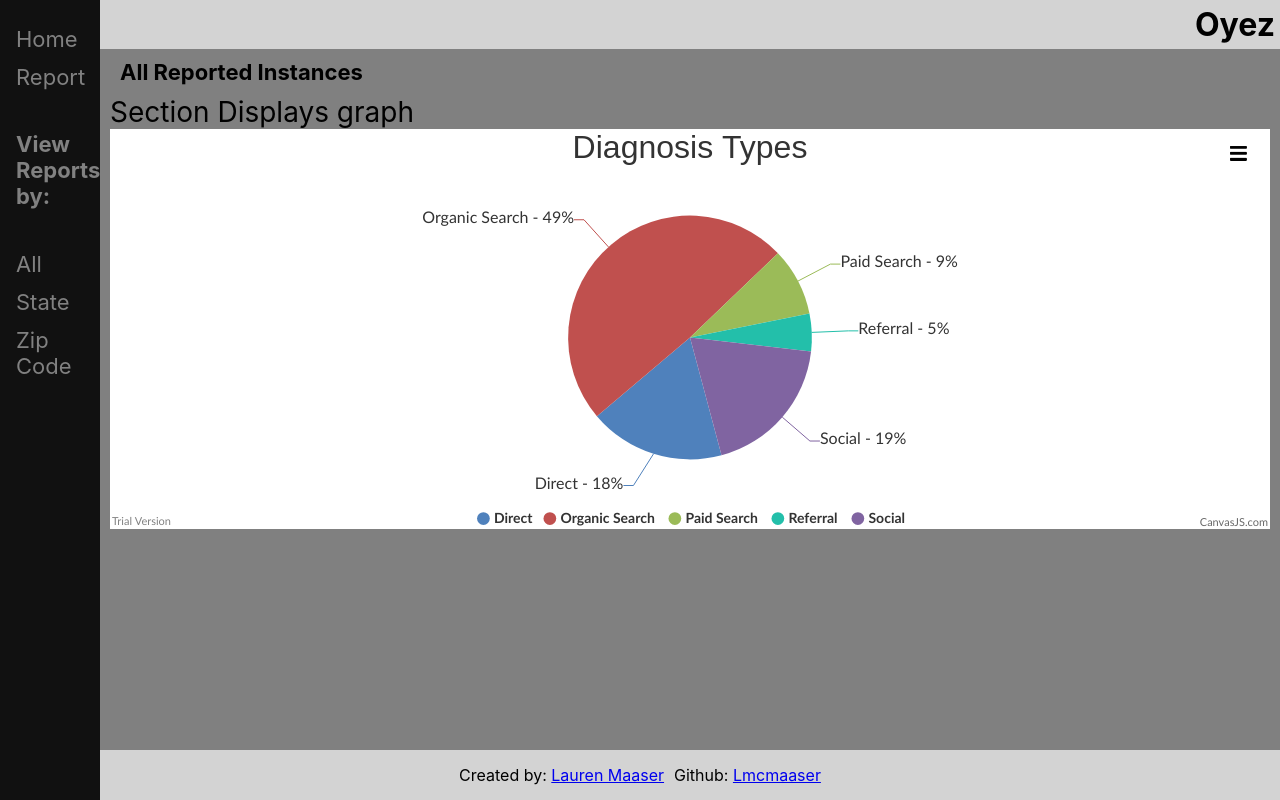
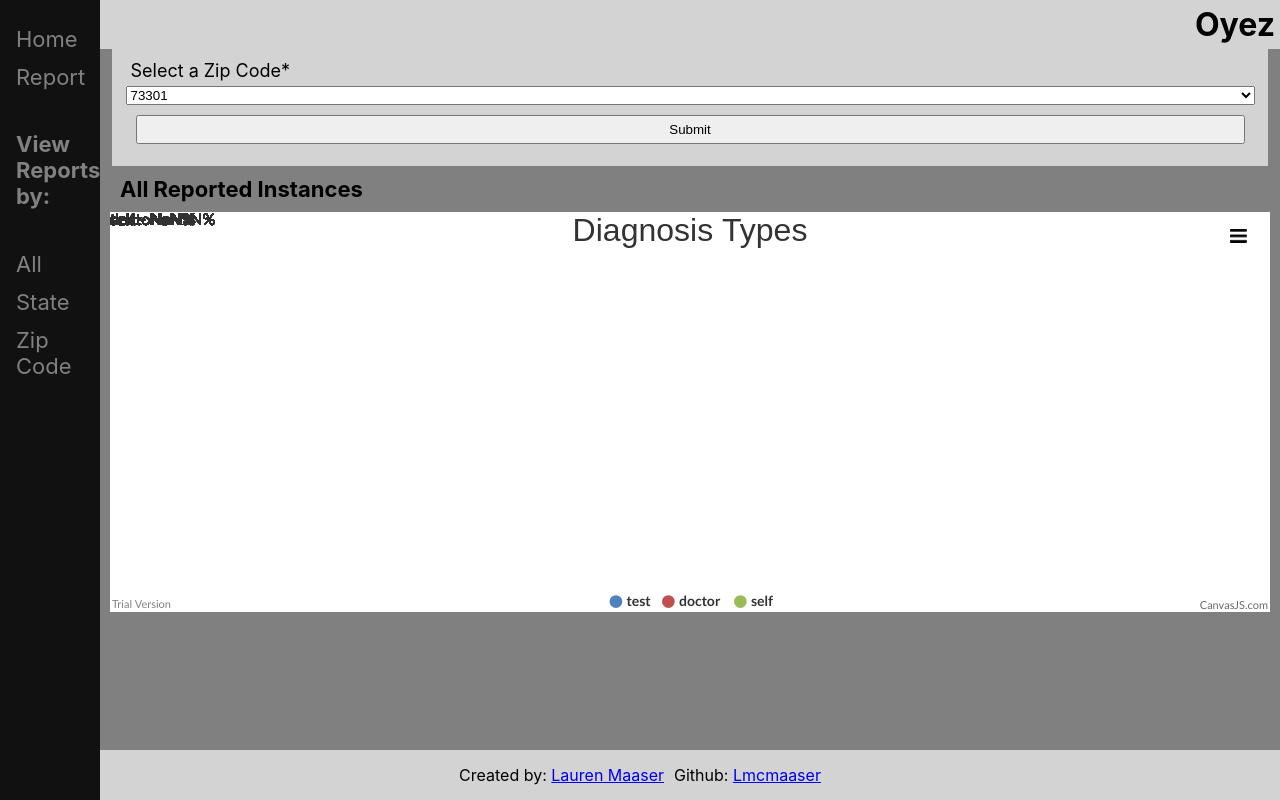
Before and after one commit to Lmcmaaser/oyez-app, a React (Create React App) app: page /zipcode in a window 1280 px wide. Built offline with nearby package versions, Linux system fonts and the light colour scheme.

Commit message:
zipcde working

```diff
--- a/src/ApiContext.js
+++ b/src/ApiContext.js
@@ -3,7 +3,9 @@ import React from 'react';
 const ApiContext = React.createContext({
   reports: [],
   us_states: [],
-  addReport: () => {}
+  zipcodes: [],
+  addReport: () => {},
+  addZipCode: () => {}
 });
 
 export default ApiContext;
--- a/src/App.js
+++ b/src/App.js
@@ -14,7 +14,8 @@ export default class App extends Component {
   static defaultProps = {
     data: {
       reports: [],
-      us_states: []
+      us_states: [],
+      zipcodes: []
     }
   };
 
@@ -22,7 +23,8 @@ export default class App extends Component {
     super(props)
     this.state = {
       reports: this.props.data.reports,
-      us_states: this.props.data.us_states
+      us_states: this.props.data.us_states,
+      zipcodes: this.props.data.zipcodes
     }
   };
 
@@ -32,11 +34,19 @@ export default class App extends Component {
     })
   }
 
+  handleAddZipCode = zipcode => {
+    this.setState({
+      zipcodes: this.state.zipcodes.concat(zipcode)
+    })
+  }
+
   render () {
     const contextValue = {
       us_states: this.state.us_states,
+      zipcodes: this.state.zipcodes,
       reports: this.state.reports,
-      addReport: this.handleAddReport
+      addReport: this.handleAddReport,
+      addZipCode: this.handleAddZipCode
     }
     return (
       <div className="App">
--- a/src/Report/Report.js
+++ b/src/Report/Report.js
@@ -10,7 +10,7 @@ export default class Report extends React.Component {
   constructor(props) {
     super(props)
     this.state = {
-      zip_code: {
+      code: {
         value: '',
         touched: false
       },
@@ -29,9 +29,9 @@ export default class Report extends React.Component {
     }
   }
 
-  updateZipCode(zip_code) {
-    console.log(zip_code);
-    this.setState({zip_code: {value: zip_code, touched: true}});
+  updateZipCode(code) {
+    console.log(code);
+    this.setState({code: {value: code, touched: true}});
   }
   updateDate(date) {
     console.log(date);
@@ -47,24 +47,30 @@ export default class Report extends React.Component {
 
   handleSubmit(event) {
     event.preventDefault();
-    const { zip_code, diagnosis_type, date, household} = this.state;
+    const { diagnosis_type, date, household} = this.state;
+    const { code } = this.state;
     const uuid = uuidv4();
+    const zipcode = {
+      zipcodeid: uuid,
+      code: code.value
+    }
     const report = {
       reportid: uuid,
       stateid: event.target.stateid.value,
       diagnosis_type: diagnosis_type.value,
-      zip_code: zip_code.value,
       date: date.value,
       household: household.value
     }
     console.log(report);
+    console.log(zipcode);
     this.context.addReport(report);
+    this.context.addZipCode(zipcode);
     this.resetForm();
   }
 
   resetForm() {
     this.setState({
-      zip_code: {
+      code: {
         value: '',
         touched: false
       },
@@ -85,7 +91,7 @@ export default class Report extends React.Component {
   }
 
   validateZipCode() {
-    const zip_code = this.state.zip_code.value.trim();
+    const zip_code = this.state.code.value.trim();
     if (zip_code.length > 5) {
       return "Zip code can only be 5 digits long"
     } else if (!zip_code.match(/[0-9]/)) {
@@ -123,13 +129,13 @@ export default class Report extends React.Component {
                 <input
                   type="text"
                   required
-                  name="zip_code"
-                  id="zip_code"
+                  name="code"
+                  id="code"
                   aria-label="input zip code"
-                  value={this.state.zip_code.value}
+                  value={this.state.code.value}
                   onChange={event => this.updateZipCode(event.target.value)}
                 />
-                  {this.state.zip_code.touched && (
+                  {this.state.code.touched && (
                     <ValidationError message={zipCodeError} />
                   )}
               <label className="raido_label" htmlFor="diagnosis_type">
@@ -199,6 +205,10 @@ export default class Report extends React.Component {
                 type="submit"
                 className="submit-button"
                 aria-label="submit-button"
+                disabled={
+                this.validateZipCode() ||
+                this.validateHousehold()
+                }
               >
                 Submit
               </button>
--- a/src/ShowAll/ShowAll.js
+++ b/src/ShowAll/ShowAll.js
@@ -2,7 +2,7 @@ import React from 'react';
 import ApiContext from '../ApiContext'
 import CanvasJSReact from '../canvasjs-2.3.2/canvasjs.react';
 
-let CanvasJS = CanvasJSReact.CanvasJS;
+//let CanvasJS = CanvasJSReact.CanvasJS;
 let CanvasJSChart = CanvasJSReact.CanvasJSChart;
 
 export default class ShowAll extends React.Component {
@@ -22,7 +22,7 @@ export default class ShowAll extends React.Component {
         existingValue.count++;
       }
     });
-    console.log(selectedValues);
+    console.log(selectedValues); //array of objects
 
     for (let i = 0; i < selectedValues.length; i++) {
       dataPoints.push({
--- a/src/ShowState/ShowState.js
+++ b/src/ShowState/ShowState.js
@@ -1,64 +1,69 @@
 import React from 'react';
 import ApiContext from '../ApiContext'
 import CanvasJSReact from '../canvasjs-2.3.2/canvasjs.react';
-let CanvasJS = CanvasJSReact.CanvasJS;
 let CanvasJSChart = CanvasJSReact.CanvasJSChart;
 
 
 export default class ShowState extends React.Component {
   static contextType = ApiContext;
   constructor(props) {
-    super(props);
+    super(props)
     this.state = {
-      selectedState: []
-    };
+      stateid: {
+        value: '',
+        touched: false
       }
+    }
+  }
+
   handleSubmit(event) {
     event.preventDefault();
     const us_state = {
       stateid: event.target.stateid.value,
     }
-    console.log(us_state); // returns {stateid: "44"}
-    this.getPassedState(us_state);
+    console.log(us_state);
+    this.setState(us_state);
   }
 
-  getPassedState() {
-    //pass in an object & iterate over us_states array of objects
-    console.log(this.context.us_states); //shows all states
-    for (let i = 0; i < this.context.us_states.length; i++) {
-      //find obj's match in us_states
-      if (us_state => us_state.stateid === this.context.us_states[i]) {
-        return this.state.selectedState.push(this.context.us_states[i])
+  getFilteredReports = (reports) => {
+    return reports.filter((report) => {
+        if ((!this.state.stateid || this.state.stateid === report.stateid)) {
+          return true;
+        } else {
+          return false;
         }
-    }
-    console.log(this.state.selectedState);//should be an array with the user selected state, is not getting called
+    });
   }
 
   render() {
-    // let passedState = this.getPassedState(us_state)
-    // console.log(passedState);
+    //date & number of reports
   let dataPoints =  [];
   let selectedValues = [];
-    this.context.reports.forEach(report => {
-      let existingValue = selectedValues.find(value => value.stateid === report.stateid);
-        if (existingValue === undefined) {
+  let existingValues = this.context.reports;
+  let filteredReports = this.getFilteredReports(existingValues);
+  console.log(filteredReports);
+  let count = 0;
+
+  for (let i = 0; i < filteredReports.length; i++) {
+    count++
+  }
+  console.log(count);
+
+  for (let i = 0; i < filteredReports.length; i++) {
     selectedValues.push({
-            stateid: report.stateid,
-            date: this.context.us_states.find(us_state => us_state.stateid === report.stateid).date,
-            count: 1
-          });
-        } else {
-        existingValue.count++;
-      }
-    });
-    console.log(selectedValues); // selectedValues = [{stateid: "44", date: undefined, count: 3}, {stateid: "3", date: undefined, count: 1}]
+      label: filteredReports[i].date
+    })
+  } // [{label: "2020-06-24"}]
+  console.log(selectedValues);
 
   for (let i = 0; i < selectedValues.length; i++) {
-      dataPoints.push({
-        label: selectedValues[i].date,
-        y: selectedValues[i].count
-      });
+    let labelValues = Object.values(selectedValues[i]);
   }
+  let labelValues = Object.values(selectedValues);
+  console.log(labelValues);
+
+
+
 
     const options = {
 			theme: "light2",
@@ -96,7 +101,6 @@ export default class ShowState extends React.Component {
                 type="submit"
                 className="submit-button"
                 aria-label="submit-button"
-                //onClick={event =>
               >
                 Submit
               </button>
--- a/src/ShowZipCode/ShowZipCode.js
+++ b/src/ShowZipCode/ShowZipCode.js
@@ -1,10 +1,88 @@
 import React from 'react';
+import ApiContext from '../ApiContext';
 import CanvasJSReact from '../canvasjs-2.3.2/canvasjs.react';
-let CanvasJS = CanvasJSReact.CanvasJS;
 let CanvasJSChart = CanvasJSReact.CanvasJSChart;
+//import './ShowZipCode.css';
 
+//user selects a zipcode, graph displays the diagnosis_type and date for all reports with that zipcode
 export default class ShowZipCode extends React.Component {
+  static contextType = ApiContext;
+  constructor(props) {
+    super(props)
+    this.state = {
+      zipcodeid: {
+        value: '',
+        touched: false
+      }
+    }
+  }
+
+  handleSubmit(event) {
+    event.preventDefault();
+    const zip = {
+      zipcodeid: event.target.zipcodeid.value,
+    }
+    console.log(zip); //shows: zipcodeid: "8e748f78-b9ae-11ea-b3de-0242ac130004"}
+    this.setState(zip);
+  }
+
+  getFilteredReports = (reports) => {
+    return reports.filter((report) => {
+        if ((!this.state.zipcodeid || this.state.zipcodeid === report.zipcodeid)) {
+          return true;
+        } else {
+          return false;
+        }
+    });
+  }
+
   render() {
+    let dataPoints =  [];
+    let existingValues = this.context.reports;
+    let selfCount = 0;
+    let testCount = 0;
+    let doctorCount = 0;
+    let filteredReports = this.getFilteredReports(existingValues)
+    let labelTest = {label: "test"};
+    let labelDoc = {label: "doctor"};
+    let labelSelf = {label: "self"};
+    let testPoints = {};
+    let doctorPoints = {};
+    let selfPoints = {};
+    let count = 0;
+
+    //count how many reports total for zip code
+    for (let i = 0; i < filteredReports.length; i++) {
+      count++
+    }
+    console.log(count);
+
+    // count how many reports for each diagnosis type
+    for (let i = 0; i < filteredReports.length; i++) {
+      if (filteredReports[i].diagnosis_type === 'test') {
+        testCount++
+      } else if (filteredReports[i].diagnosis_type === 'doctor') {
+        doctorCount++
+      } else if (filteredReports[i].diagnosis_type === 'self') {
+        selfCount++
+      }
+    }
+
+    // translate diagnosis_type counts to percentages
+    let testNumber = {y: (testCount/count*100).toFixed(2)};
+    let selfNumber = {y: (selfCount/count*100).toFixed(2)};
+    let doctorNumber = {y: (doctorCount/count*100).toFixed(2)};
+
+    //combine x and y axis into 1 object {label: '', y: ''}
+    testPoints = Object.assign(labelTest, testNumber);
+    doctorPoints = Object.assign(labelDoc, doctorNumber);
+    selfPoints = Object.assign(labelSelf, selfNumber);
+
+    // add desired objects to dataPoints array
+    dataPoints.push(testPoints, doctorPoints, selfPoints);
+    console.log(dataPoints);
+
+
     const options = {
 			exportEnabled: true,
 			animationEnabled: true,
@@ -19,23 +97,38 @@ export default class ShowZipCode extends React.Component {
 				legendText: "{label}",
 				indexLabelFontSize: 16,
 				indexLabel: "{label} - {y}%",
-				dataPoints: [
-					{ y: 18, label: "Direct" },
-					{ y: 49, label: "Organic Search" },
-					{ y: 9, label: "Paid Search" },
-					{ y: 5, label: "Referral" },
-					{ y: 19, label: "Social" }
-				]
+				dataPoints: dataPoints
 			}]
 		}
     return (
       <div>
-        <h3>
-          All Reported Instances
-        </h3>
-        <div class='results_group'>
-          <div>Section Displays graph</div>
-          <div class="canvas">
+      <form className="form-group" onSubmit={event => this.handleSubmit(event)}>
+        <fieldset>
+          <legend>Report Form</legend>
+          <label className="zip" htmlFor="zip">Select a Zip Code*</label>
+          <select
+            name="zipcodeid"
+            required
+            aria-label="select zip code"
+          >
+            {this.context.zipcodes.map(zipcode =>
+              <option key={zipcode.zipcodeid} value={zipcode.zipcodeid}>{zipcode.code}</option>
+            )}
+          </select>
+          <button
+            type="submit"
+            className="submit-button"
+            aria-label="submit-button"
+          >
+            Submit
+          </button>
+        </fieldset>
+      </form>
+      <h3>
+        All Reported Instances
+      </h3>
+        <div className='results_group'>
+          <div className="canvas">
             <CanvasJSChart options = {options}
               onRef={ref => this.chart = ref}
             />
--- a/src/static-data.js
+++ b/src/static-data.js
@@ -3,34 +3,56 @@ export default {
     {
       "reportid": "39ad3418-b58a-11ea-b3de-0242ac130004",
       "stateid": "44",
-      "zipcode": "73301",
+      "zipcodeid": "74612e16-b9ae-11ea-b3de-0242ac130004",
       "date": "2020-06-24",
       "diagnosis_type": "test",
       "household": "5"
     },
     {
+      "reportid": "b74fd9d2-b591-11ea-b3de-0242ac130004",
+      "stateid": "44",
+      "zipcodeid": "74612e16-b9ae-11ea-b3de-0242ac130004",
+      "date": "2020-06-20",
+      "diagnosis_type": "self",
+      "household": "3"
+    },
+    {
+      "reportid": "ff81a386-b9ae-11ea-b3de-0242ac130004",
+      "stateid": "44",
+      "zipcodeid": "74612e16-b9ae-11ea-b3de-0242ac130004",
+      "date": "2020-06-20",
+      "diagnosis_type": "self",
+      "household": "3"
+    },
+    {
       "reportid": "a469b766-b591-11ea-b3de-0242ac130004",
       "stateid": "3",
-      "zipcode": "85308",
+      "zipcodeid": "8e748f78-b9ae-11ea-b3de-0242ac130004",
       "date": "2020-05-03",
       "diagnosis_type": "doctor",
       "household": "2"
     },
     {
-      "reportid": "b74fd9d2-b591-11ea-b3de-0242ac130004",
-      "stateid": "44",
-      "zipcode": "73301",
-      "date": "2020-06-20",
-      "diagnosis_type": "self",
-      "household": "3"
-    },
-    {
       "reportid": "dbc199d2-b671-11ea-b3de-0242ac130004",
       "stateid": "44",
-      "zipcode": "73344",
+      "zipcodeid": "ff81a386-b9ae-11ea-b3de-0242ac130004",
       "date": "2020-06-15",
       "diagnosis_type": "test",
       "household": "1"
+    }
+  ],
+  "zipcodes": [
+    {
+      "zipcodeid": "74612e16-b9ae-11ea-b3de-0242ac130004",
+      "code": "73301"
+    },
+    {
+      "zipcodeid": "ff81a386-b9ae-11ea-b3de-0242ac130004",
+      "code": "75202"
+    },
+    {
+      "zipcodeid": "8e748f78-b9ae-11ea-b3de-0242ac130004",
+      "code": "85308"
     }
   ],
   "us_states": [
```
Lines whose indentation alone changed are shown as unchanged.
